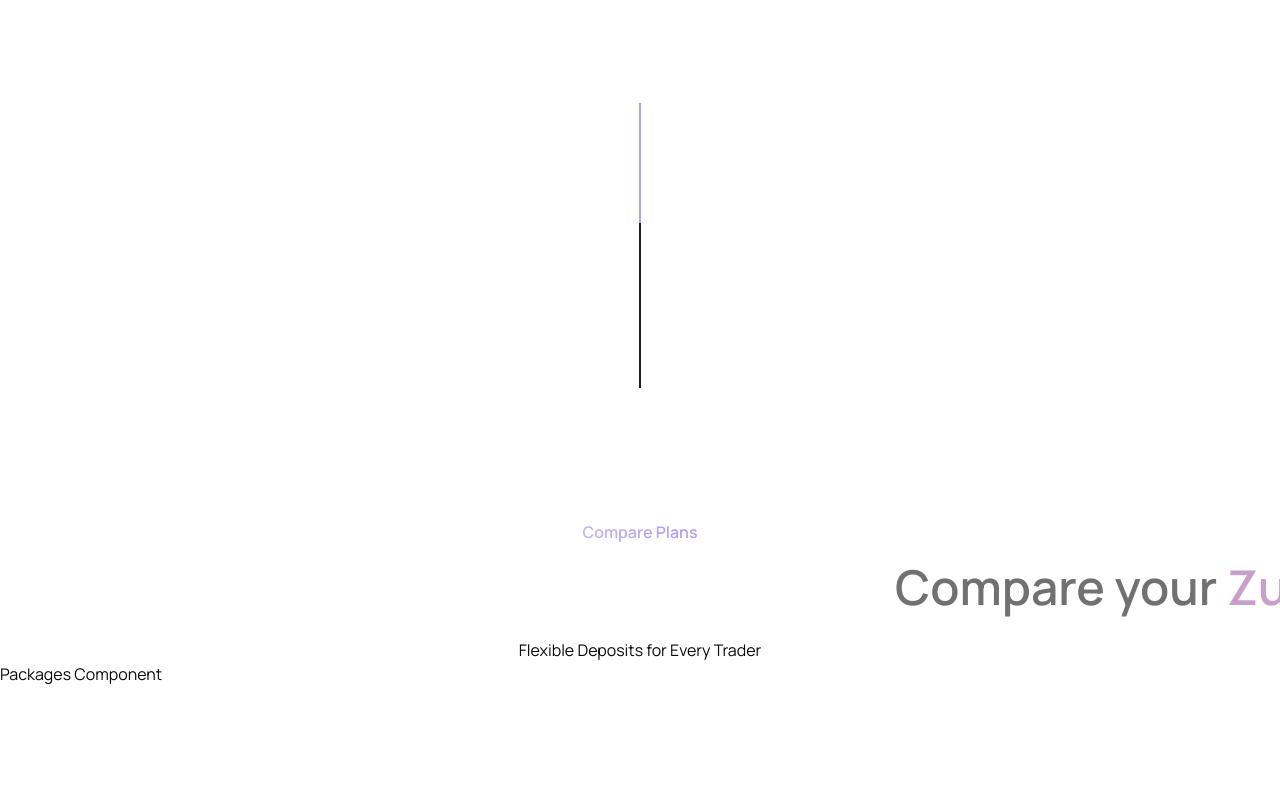
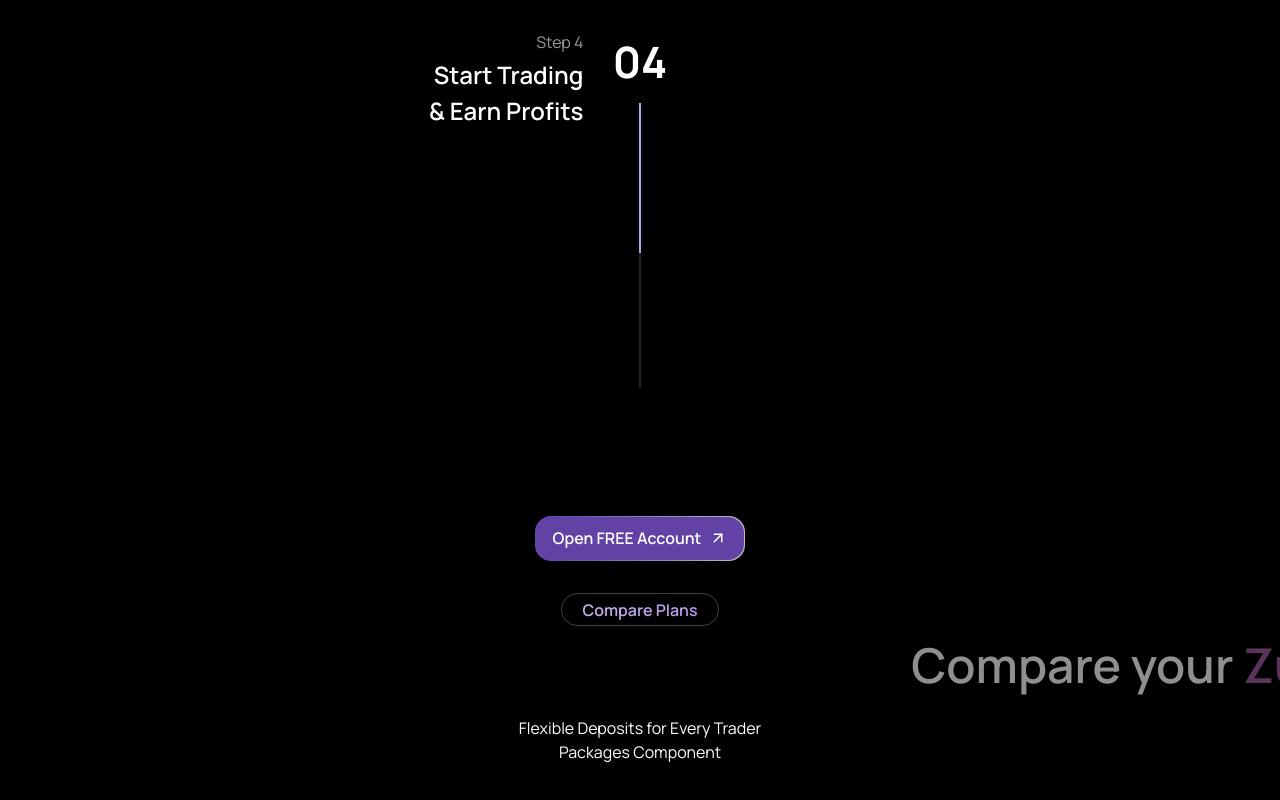
Before and after one commit to deepikabajaj31/Zuperior, a Next.js app: page / in a window 1280 px wide. Shown: the part 1494-2294 px from the top of the page. Built offline with nearby package versions, Linux system fonts and the light colour scheme.

Commit message:
Button created

```diff
--- /dev/null
+++ b/src/components/Button.tsx
@@ -0,0 +1,55 @@
+import { ArrowUpRight } from 'lucide-react';
+import React from 'react';
+
+export interface ShinyButtonProps {
+  label: string;
+
+  onClick?: React.MouseEventHandler<HTMLDivElement>;
+
+  iconSize?: number;
+
+  className?: string;
+}
+
+const ShinyButton: React.FC<ShinyButtonProps> = ({
+  label,
+  onClick,
+  iconSize = 18,
+  className = '',
+}) => {
+  return (
+    <div
+      className={`relative rounded-[1rem] mb-[2rem] ${className}`}
+      onClick={onClick}
+    >
+      <div
+        className="
+        absolute inset-0
+        rounded-[1rem]
+        bg-gradient-to-r
+          from-[#C0C0C0]
+          via-[#6242A5]
+          to-[#C0C0C0]
+        animate-shine
+      "
+      />
+
+      <div
+        className="
+          relative
+          h-[2.7rem] w-[13rem]
+          m-[1.3px]
+          rounded-[1rem]
+          flex items-center justify-center
+          bg-[#6242A5]
+          text-white font-semibold gap-2
+        "
+      >
+        <h1>{label}</h1>
+        <ArrowUpRight size={iconSize} />
+      </div>
+    </div>
+  );
+};
+
+export default ShinyButton;
--- a/src/pages/index.tsx
+++ b/src/pages/index.tsx
@@ -2,10 +2,11 @@ import Card from "@/components/Card";
 import Timeline from "@/components/Steps";
 import Packages from "@/components/Packages";
 import Video from "@/components/Video";
+import Button from "@/components/Button";
 
 export default function Home() {
   return (
-    <div style={{ paddingTop: "80px" }}>
+    <div style={{ paddingTop: "80px" }} className=" flex flex-col items-center justify-center">
       <Card
         buttonText="Our Process"
         headingTextBefore="Become a"
@@ -14,6 +15,7 @@ export default function Home() {
         footerText="🚀 Sign up. Fund. Trade."
       />
       <Timeline />
+      <Button label="Open FREE Account"/>
       <Card
         buttonText="Compare Plans"
         headingTextBefore="Compare your"
--- a/src/styles/globals.css
+++ b/src/styles/globals.css
@@ -5,8 +5,8 @@
 @custom-variant dark (&:is(.dark *));
 
 :root {
-  --background: oklch(1 0 0);
-  --foreground: oklch(0.145 0 0);
+  --background: #000;               /* was oklch(1 0 0) */
+  --foreground: #fff;               /* was oklch(0.145 0 0) */
   --radius: 0.625rem;
   --card: oklch(1 0 0);
   --card-foreground: oklch(0.145 0 0);
@@ -37,6 +37,18 @@
   --sidebar-accent-foreground: oklch(0.205 0 0);
   --sidebar-border: oklch(0.922 0 0);
   --sidebar-ring: oklch(0.708 0 0);
+}
+
+@layer utilities {
+  @keyframes shine {
+    to {
+      background-position: 200% center;
+    }
+  }
+  .animate-shine {
+    background-size: 200% 100%;
+    animation: shine 2.5s linear infinite;
+  }
 }
 
 @theme inline {
@@ -136,6 +148,7 @@ body {
     @apply border-border outline-ring/50;
   }
 
+  html,
   body {
     @apply bg-background text-foreground;
   }
```
